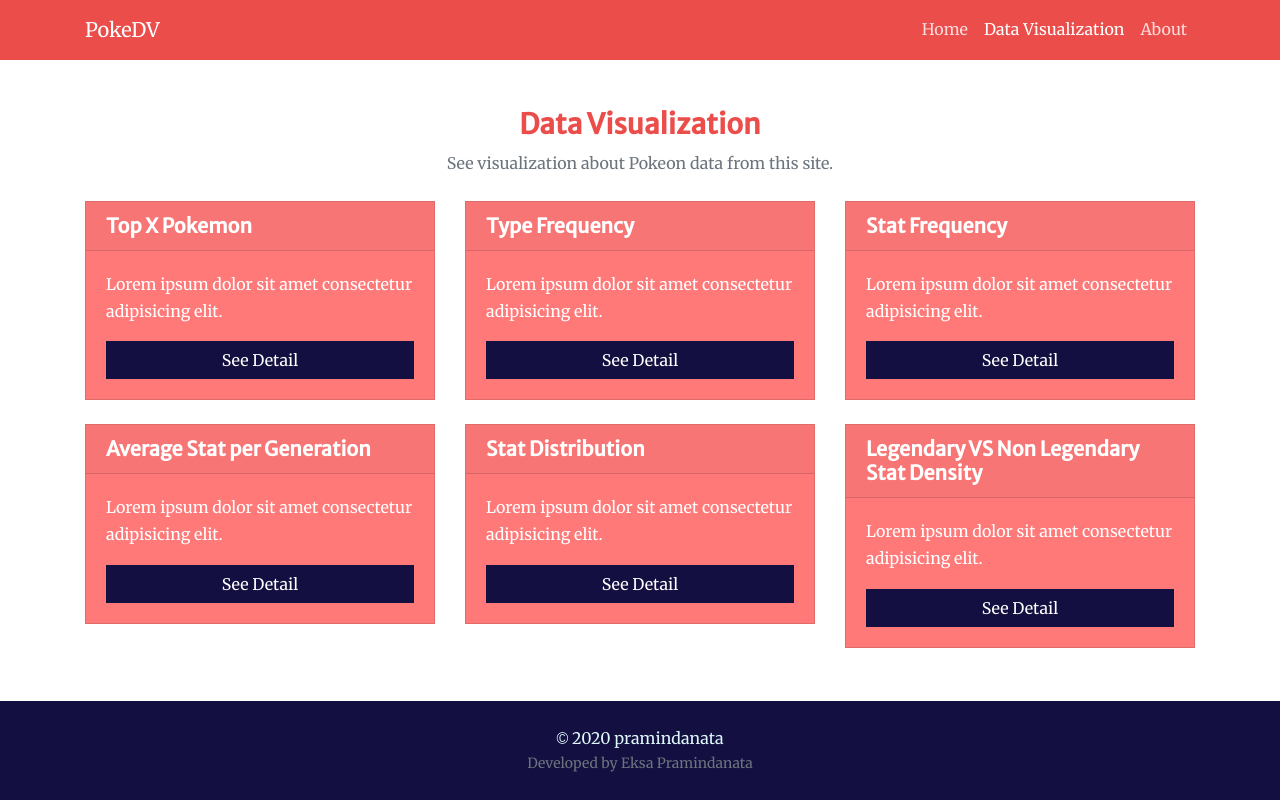
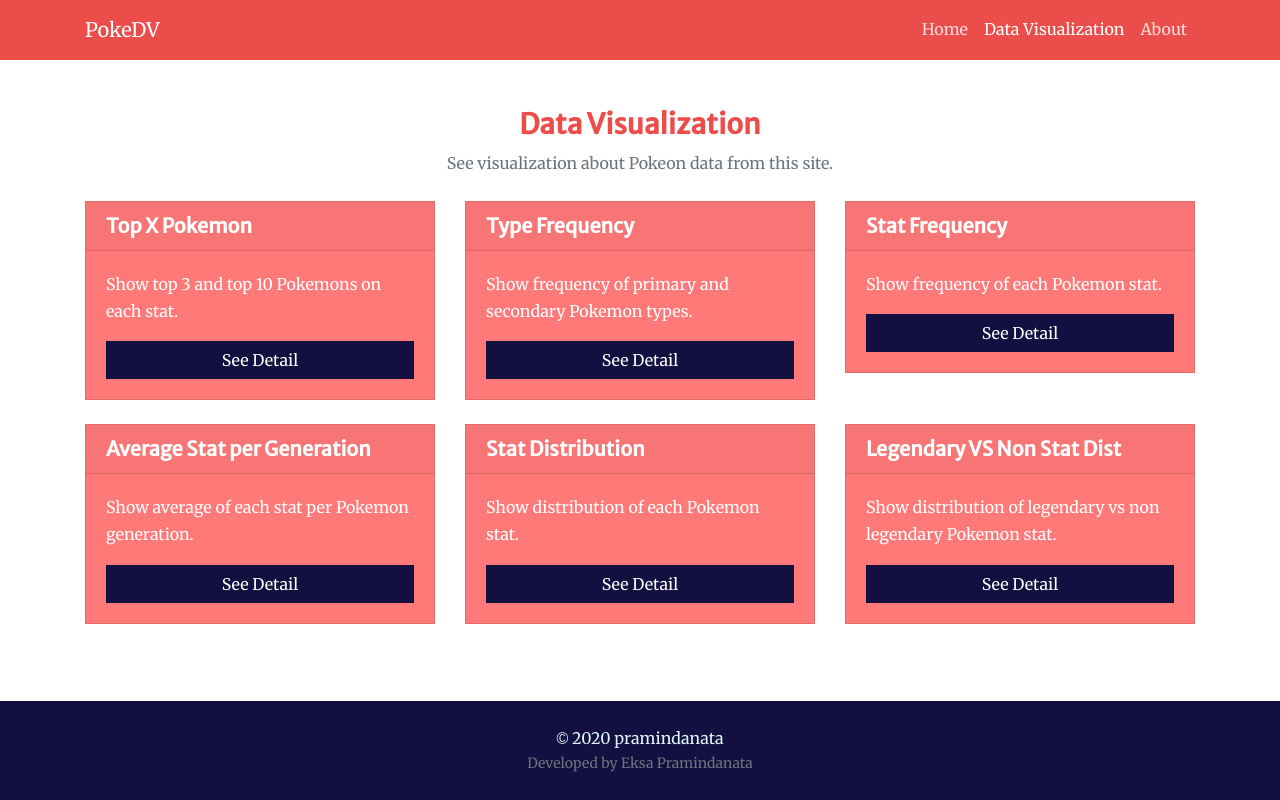
Before and after one commit to pramindanata/pokemon-dv-client, a Next.js app: page /visualization in a window 1280 px wide. Built offline with nearby package versions, Linux system fonts and the light colour scheme.

Commit message:
update visualization list detail

```diff
--- a/src/pages/pokemon/[id].jsx
+++ b/src/pages/pokemon/[id].jsx
@@ -66,7 +66,7 @@
                 </div>
 
                 <div>
-                  <h5>Base Stats</h5>
+                  <h5>Base Stat</h5>
 
                   <div>
                     {stats.map((stat) => (
--- a/src/pages/visualization/index.jsx
+++ b/src/pages/visualization/index.jsx
@@ -8,33 +8,34 @@
   const menu = [
     {
       title: 'Top X Pokemon',
-      description: 'Lorem ipsum dolor sit amet consectetur adipisicing elit.',
+      description: 'Show top 3 and top 10 Pokemons on each stat.',
       href: '/visualization/top',
     },
     {
       title: 'Type Frequency',
-      description: 'Lorem ipsum dolor sit amet consectetur adipisicing elit.',
+      description: 'Show frequency of primary and secondary Pokemon types.',
       href: '/visualization/type-frequency',
     },
     {
       title: 'Stat Frequency',
-      description: 'Lorem ipsum dolor sit amet consectetur adipisicing elit.',
+      description: 'Show frequency of each Pokemon stat.',
       href: '/visualization/stat-frequency',
     },
     {
       title: 'Average Stat per Generation',
-      description: 'Lorem ipsum dolor sit amet consectetur adipisicing elit.',
+      description: 'Show average of each stat per Pokemon generation.',
       href: '/visualization/avg-stat-per-generation',
     },
     {
       title: 'Stat Distribution',
-      description: 'Lorem ipsum dolor sit amet consectetur adipisicing elit.',
+      description: 'Show distribution of each Pokemon stat.',
       href: '/visualization/stat-distribution',
     },
     {
-      title: 'Legendary VS Non Legendary Stat Density',
-      description: 'Lorem ipsum dolor sit amet consectetur adipisicing elit.',
-      href: '/visualization/legendary-v-non-density',
+      title: 'Legendary VS Non Stat Dist',
+      description:
+        'Show distribution of legendary vs non legendary Pokemon stat.',
+      href: '/visualization/legendary-v-non-distribution',
     },
   ]
 
```
Also changed, not shown: src/pages/visualization/legendary-v-non-distribution.jsx (renamed from src/pages/visualization/legendary-v-non-density.jsx, +11 -6 lines), src/components/page/visualization/legendary-v-non-distribution/Chart/chart.js (renamed from src/components/page/visualization/legendary-v-non-density/Chart/chart.js), src/components/page/visualization/legendary-v-non-distribution/Chart/index.jsx (renamed from src/components/page/visualization/legendary-v-non-density/Chart/index.jsx).
